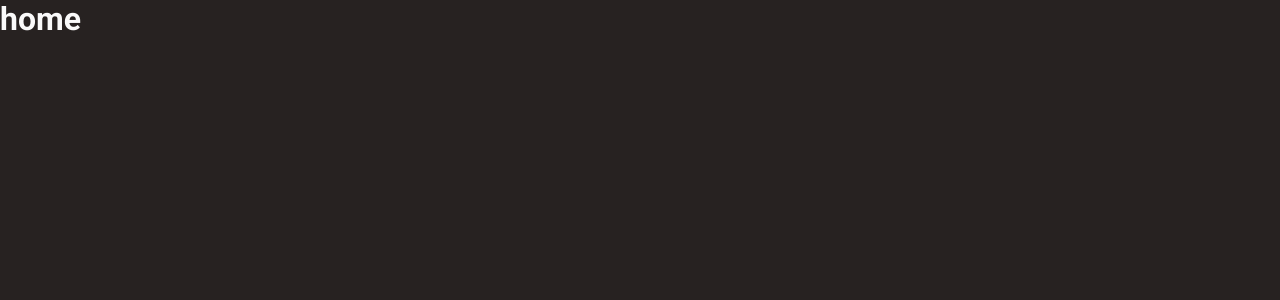
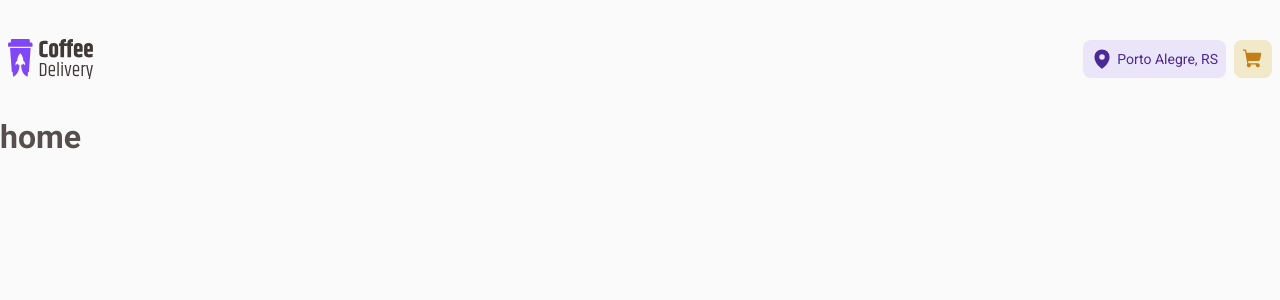
Before and after one commit to SidneyRoberto9/coffee-delivery, a React (Vite) app: page / in a window 1280 px wide. Shown: the top 300 px of the page. Built offline with nearby package versions, Linux system fonts and the light colour scheme.

Commit message:
💄 style: Style Header Component

```diff
--- a/src/Components/Header/index.tsx
+++ b/src/Components/Header/index.tsx
@@ -1,9 +1,24 @@
-import { HeaderContainer } from "./styles";
+import { MapPin, ShoppingCart } from "phosphor-react";
+import { useEffect, useState } from "react";
+
+import logo from "../../assets/coffee-logo.svg";
+import { HeaderContainer, Locale, ShoppingCar } from "./styles";
 
 export function Header() {
   return (
     <HeaderContainer>
-      <h1>home</h1>
+      <img src={logo} alt="" />
+
+      <nav>
+        <Locale>
+          <MapPin size={22} weight="fill" />
+          <span>Porto Alegre, RS</span>
+        </Locale>
+
+        <ShoppingCar>
+          <ShoppingCart size={22} weight="fill" />
+        </ShoppingCar>
+      </nav>
     </HeaderContainer>
   )
 }
--- a/src/Components/Header/styles.ts
+++ b/src/Components/Header/styles.ts
@@ -1,3 +1,40 @@
 import styled from "styled-components";
 
-export const HeaderContainer = styled.header``
+export const HeaderContainer = styled.header`
+  width: 100%;
+  margin: 1rem auto;
+  padding: 0.5rem;
+
+  display: flex;
+  align-items: center;
+  justify-content: space-between;
+
+  nav {
+    display: flex;
+    gap: 0.5rem;
+  }
+`
+
+const Icon = styled.div`
+  display: flex;
+  align-items: center;
+  justify-content: center;
+  gap: 0.25rem;
+
+  margin: 1rem auto;
+  padding: 0.5rem;
+  border-radius: 8px;
+
+  font-size: 14px;
+  font-weight: 1.3;
+`
+
+export const Locale = styled(Icon)`
+  background-color: ${({ theme }) => theme['purple-100']};
+  color: ${({ theme }) => theme['purple-500']};
+`
+
+export const ShoppingCar = styled(Icon)`
+  background-color: ${({ theme }) => theme['yellow-100']};
+  color: ${({ theme }) => theme['yellow-500']};
+`
--- a/src/layouts/DefaultLayout/index.tsx
+++ b/src/layouts/DefaultLayout/index.tsx
@@ -1,10 +1,12 @@
 import { Outlet } from "react-router-dom";
 
+import { Header } from "../../Components/Header";
 import { DefaultLayoutContainer } from "./styles";
 
 export function DefaultLayout() {
   return (
     <DefaultLayoutContainer>
+      <Header />
       <Outlet />
     </DefaultLayoutContainer>
   )
--- a/src/layouts/DefaultLayout/styles.ts
+++ b/src/layouts/DefaultLayout/styles.ts
@@ -1,3 +1,11 @@
 import styled from "styled-components";
 
-export const DefaultLayoutContainer = styled.div``
+export const DefaultLayoutContainer = styled.div`
+  max-width: 90rem;
+
+  height: 100vh;
+  margin: 0 auto;
+
+  display: flex;
+  flex-direction: column;
+`
--- a/src/styles/global.ts
+++ b/src/styles/global.ts
@@ -13,8 +13,8 @@ export const GlobalStyle = createGlobalStyle`
     }
 
     body {
-        background-color: ${({ theme }) => theme['gray-900']};
-        color:  ${({ theme }) => theme['gray-100']};
+        background-color: ${({ theme }) => theme['gray-100']};
+        color:  ${({ theme }) => theme['gray-700']};
         -webkit-font-smoothing: antialiased;
     }
 
```
Also changed, not shown: src/assets/coffee-logo.svg (added).
